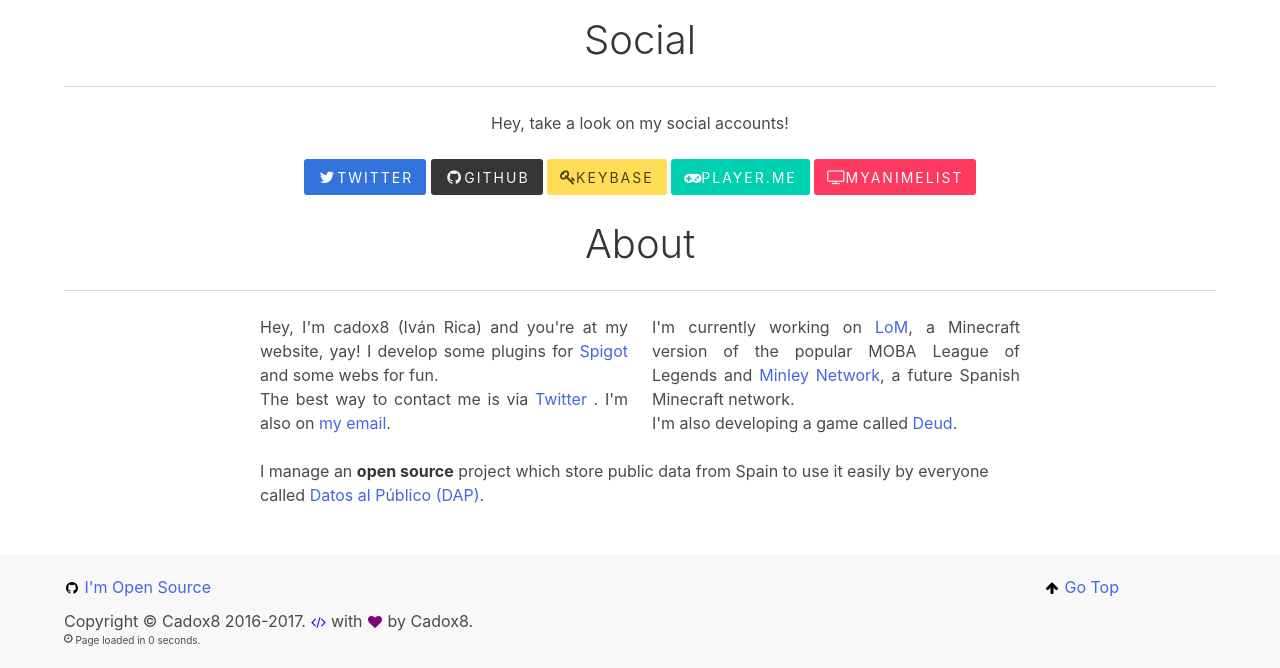
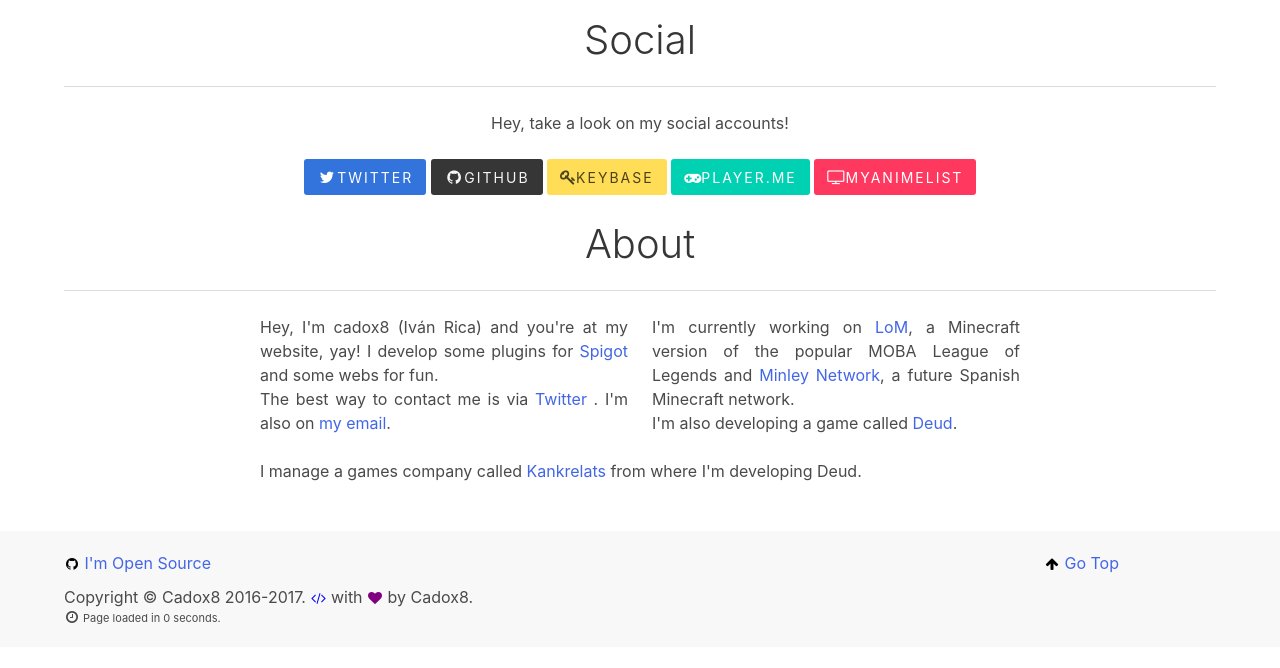
Before and after one commit to cadox8/cadox8.github.io, a PHP site: page / in a window 1280 px wide. Shown: the part 536-1204 px from the top of the page. After the commit the page ends 1160 px from the top, so only its background shows below. Run offline with PHP 8.4, Linux system fonts and the light colour scheme.

Commit message:
Fixed some links

```diff
--- a/css/cadox8.css
+++ b/css/cadox8.css
@@ -6,7 +6,7 @@
 }
 
 .loadInfo {
-    font-size: 10px;
+    font-size: 11px;
 }
 
 .important {
--- a/index.html
+++ b/index.html
@@ -17,7 +17,7 @@
 
     <!-- Custom Fonts -->
     <link rel="stylesheet" href="https://cdnjs.cloudflare.com/ajax/libs/font-awesome/4.7.0/css/font-awesome.min.css">
-    <link href="http://fonts.googleapis.com/css?family=Lato:300,400,700,300italic,400italic,700italic" rel="stylesheet" type="text/css">
+    <link href="https://fonts.googleapis.com/css?family=Lato:300,400,700,300italic,400italic,700italic" rel="stylesheet" type="text/css">
 
     <title>Cadox8 ~ Index</title>
 
@@ -99,7 +99,7 @@
             <div class="columns">
                 <div class="column is-2"></div>
                 <div class="column is-4 justify">
-                    Hey, I'm cadox8 (Iván Rica) and you're at my website, yay! I develop some plugins for <a target="_blank" href="https://spigot.org">Spigot</a> and some webs for fun.
+                    Hey, I'm cadox8 (Iván Rica) and you're at my website, yay! I develop some plugins for <a target="_blank" href="https://spigotmc.org">Spigot</a> and some webs for fun.
                     <br/>
                     The best way to contact me is via <a target="_blank" href="https://twitter.com/cadox8">Twitter</a> . I'm also on <a href="mailto:cadox8@gmail.com">my email</a>.
                 </div>
@@ -113,7 +113,7 @@
             <div class="columns">
                 <div class="column is-2"></div>
                 <div class="column is-8">
-                    I manage an <strong>open source</strong> project which store public data from Spain to use it easily by everyone called <a href="http://datosalpublico.github.io">Datos al Público (DAP)</a>.
+                    I manage a games company called <a href="https://kankrelats.github.io">Kankrelats</a> from where I'm developing Deud.
                 </div>
             </div>
         </div>
@@ -137,7 +137,7 @@
 
     <script type="text/javascript">
         seconds = ((new Date()).getTime()-beforeload) / 1000;
-        document.getElementById("loadTime").innerHTML = '<i class="fa fa-clock-o"></i> Page loaded in ' + seconds + ' seconds.';
+        document.getElementById("loadTime").innerHTML = '<span class="icon is-small"><i class="fa fa-clock-o"></i></span> Page loaded in ' + seconds + ' seconds.';
     </script>
 
 
```
